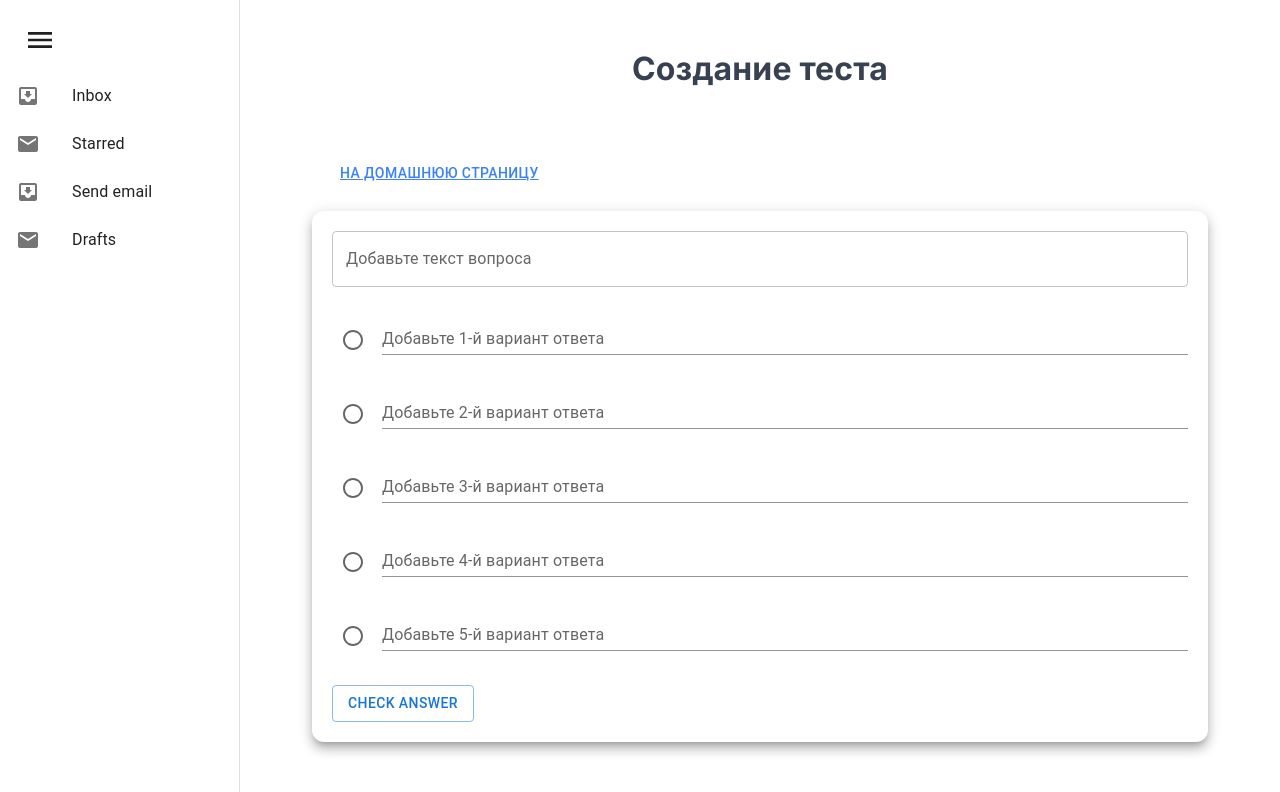
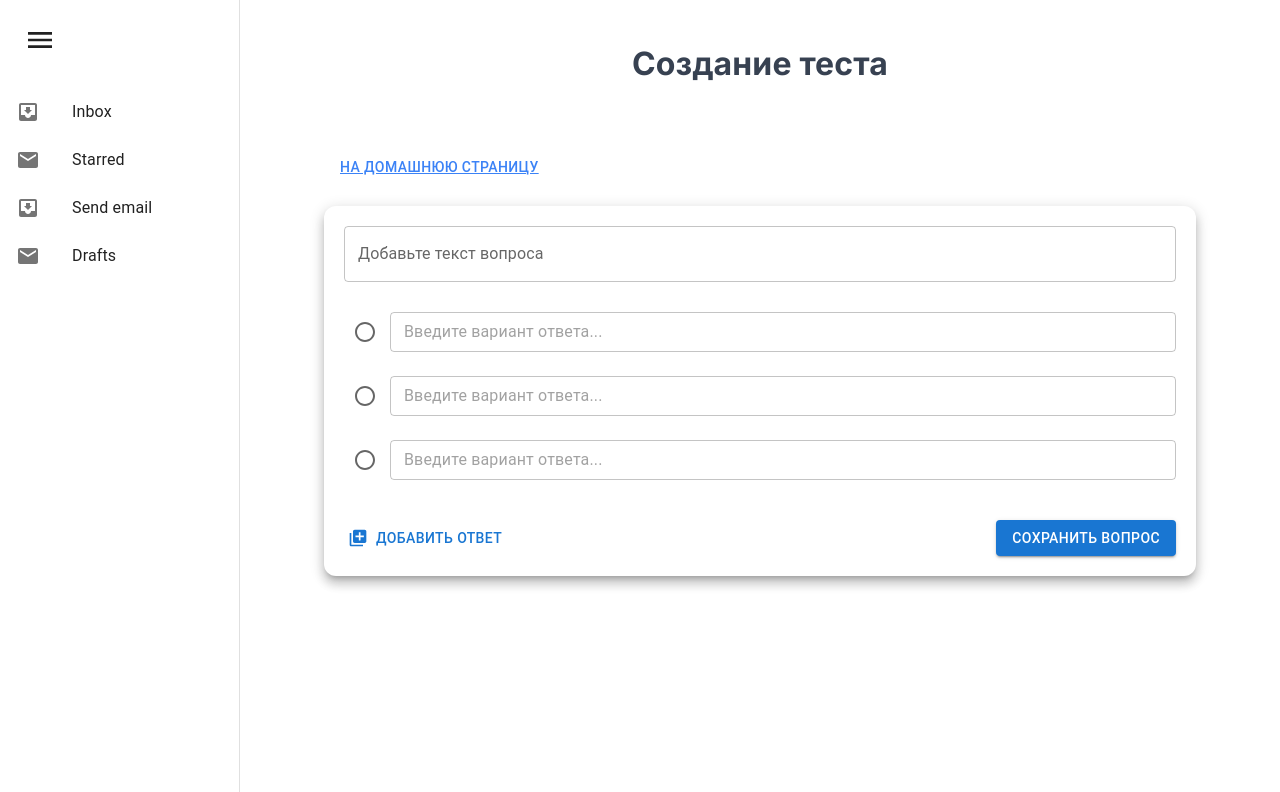
Before and after one commit to SirPeace/quizerland-v2-front, a Next.js app: page /create-quiz in a window 1280 px wide. Shown: the top 792 px of the page. Built offline with nearby package versions, Linux system fonts and the light colour scheme.

Commit message:
- добавил валидацию формы создания вопроса

```diff
--- a/src/components/CreateQuiz/CreateQuiz.tsx
+++ b/src/components/CreateQuiz/CreateQuiz.tsx
@@ -16,13 +16,14 @@ import { useState } from 'react'
 
 import GoToHomePageButton from '../Navigation/GoToHomePageButton/GoToHomePageButton'
 
-import QuizDescriptionForm from './QuizDescriptionForm/QuizDescriptionForm'
+// import QuizDescriptionForm from './QuizDescriptionForm/QuizDescriptionForm'
 import QuizQuestionForm from './QuizQuestionForm/QuizQuestionForm'
+import CreateQuizContext from './context'
 
 const drawerWidth = 240
 
 const DrawerList = (
-  <Box sx={{ mt: { sm: 8, xs: 0 } }}>
+  <Box sx={{ mt: { sm: 10, xs: 0 } }}>
     <List>
       {['Inbox', 'Starred', 'Send email', 'Drafts'].map((text, index) => (
         <ListItem key={text} disablePadding>
@@ -40,12 +41,14 @@ const DrawerList = (
 
 const CreateQuiz = (): JSX.Element => {
   const [mobileOpen, setMobileOpen] = useState(false)
+  const [activeTab, setActiveTab] = useState(1)
 
   const handleDrawerToggle = (): void => {
     setMobileOpen(!mobileOpen)
   }
 
   return (
+    <CreateQuizContext.Provider value={{ activeTab, setActiveTab }}>
       <Box className="flex h-screen">
         <Button
           onClick={handleDrawerToggle}
@@ -102,12 +105,11 @@ const CreateQuiz = (): JSX.Element => {
           component="main"
           sx={{
             flexGrow: 1,
-          p: 3,
             width: { sm: `calc(100% - ${drawerWidth}px)` },
           }}
         >
           <div className="max-w-4xl min-h-screen mx-auto">
-          <h1 className="pb-10 text-center">Создание теста</h1>
+            <h1 className="pb-10 pt-10 mt-0 text-center">Создание теста</h1>
 
             <GoToHomePageButton />
             <QuizQuestionForm />
@@ -116,6 +118,7 @@ const CreateQuiz = (): JSX.Element => {
           </div>
         </Box>
       </Box>
+    </CreateQuizContext.Provider>
   )
 }
 
--- /dev/null
+++ b/src/components/CreateQuiz/QuizQuestionForm/AnswerForm/AnswerForm.tsx
@@ -0,0 +1,41 @@
+import { Radio, TextField } from '@mui/material'
+
+import type { IAnswerTemplate } from '@/redux/createQuiz/types'
+
+import type { Dispatch, SetStateAction } from 'react'
+
+interface QuizQuestionFormProps {
+  answer: IAnswerTemplate
+  selected: number | null
+  setSelected: Dispatch<SetStateAction<number | null>>
+}
+
+export const AnswerForm = ({
+  answer,
+  selected,
+  setSelected,
+}: QuizQuestionFormProps): JSX.Element => {
+  const one = 1
+  return (
+    <div key={answer.id} className="flex w-full">
+      <Radio
+        className="mt-3 mr-2"
+        checked={answer.id === selected}
+        onClick={() => {
+          setSelected(answer.id)
+        }}
+      />
+
+      <TextField
+        type="text"
+        variant="standard"
+        label={answer.label}
+        multiline
+        fullWidth
+        className="mr-3"
+      />
+    </div>
+  )
+}
+
+export default AnswerForm
--- a/src/components/CreateQuiz/QuizQuestionForm/QuizQuestionForm.tsx
+++ b/src/components/CreateQuiz/QuizQuestionForm/QuizQuestionForm.tsx
@@ -1,124 +1,103 @@
-import { Box, Button, Card } from '@mui/material'
+'use client'
 
-import Radio from '@mui/material/Radio'
-import TextField from '@mui/material/TextField'
-import { useState } from 'react'
+import { zodResolver } from '@hookform/resolvers/zod'
+import AddToPhotosIcon from '@mui/icons-material/AddToPhotos'
+import { Box, Button, Card, TextField, Radio } from '@mui/material'
+
+import { useContext, useState } from 'react'
+
+import { useForm } from 'react-hook-form'
+
+import { useAppSelector } from '@/redux/reduxHooks'
+
+import CreateQuizContext from '../context'
+import { questionSchema, type TQuestionSchema } from '../types'
+
+// import AnswerForm from './AnswerForm/AnswerForm'
+
+import type { SubmitHandler } from 'react-hook-form'
 
 const QuizQuestionForm = (): JSX.Element => {
-  const [selected, setSelected] = useState(false)
+  const { activeTab } = useContext(CreateQuizContext)
+
+  const activeQuestion = useAppSelector(({ createQuizState }) =>
+    createQuizState.questions.find((q) => q.id === activeTab),
+  )
+  const answers = activeQuestion?.answers
+
+  const [selected, setSelected] = useState<number | null>(null)
+
+  const {
+    register,
+    handleSubmit,
+    reset,
+    formState: { errors, isSubmitting },
+  } = useForm<TQuestionSchema>({
+    resolver: zodResolver(questionSchema),
+  })
+
+  const onSubmit: SubmitHandler<TQuestionSchema> = async (
+    data,
+  ): Promise<void> => {
+    await new Promise((resolve) => setTimeout(resolve, 1000))
+    console.log(data)
+    reset()
+  }
 
   return (
-    <Card raised className="py-5 px-5 rounded-xl">
-      <Box component="form" /* onSubmit={handleSubmit(onSubmit)} */>
+    <Card raised className="py-5 px-5 rounded-xl mx-3">
+      <Box component="form" onSubmit={handleSubmit(onSubmit)}>
         <TextField
+          {...register('question')}
           label="Добавьте текст вопроса"
           type="text"
           placeholder="Пример: Первый астронавт вышедший в открытый космос?"
           fullWidth
+          multiline
+          error={errors.question !== undefined}
         />
-        <div className="flex w-full my-5">
+        <p className="mt-0.5 pl-3 text-xs text-red-600 h-4">
+          {errors.question !== undefined ? errors.question.message : ''}
+        </p>
+
+        {answers?.map((answer, i) => (
+          <div key={answer.id}>
+            <div className="flex w-full">
               <Radio
-            className="mt-3 mr-2"
-            checked={selected}
+                className="mr-1 mt-[-1px]"
+                checked={answer.id === selected}
                 onClick={() => {
-              setSelected(!selected)
+                  setSelected(answer.id)
                 }}
               />
 
               <TextField
+                {...register(`answers.${i}`)}
                 type="text"
-            variant="standard"
-            label="Добавьте 1-й вариант ответа"
+                placeholder="Введите вариант ответа..."
                 multiline
                 fullWidth
-            placeholder="Пример: Юрий Гагарин"
-            className=""
+                size="small"
+                error={errors.answers?.[i] !== undefined}
               />
             </div>
 
-        <div className="flex w-full my-5">
-          <Radio
-            className="mt-3 mr-2"
-            checked={selected}
-            onClick={() => {
-              setSelected(!selected)
-            }}
-          />
+            <p className="mt-[-1px] mb-2 pl-12 text-xs text-red-600  h-4">
+              {errors.answers?.[i] !== undefined
+                ? errors.answers?.[i]?.message
+                : ''}
+            </p>
+          </div>
+        ))}
 
-          <TextField
-            type="text"
-            variant="standard"
-            label="Добавьте 2-й вариант ответа"
-            multiline
-            fullWidth
-            placeholder="Пример: Юрий Гагарин"
-            className=""
-          />
+        <div className="flex justify-between mt-6">
+          <Button variant="text" type="button" startIcon={<AddToPhotosIcon />}>
+            Добавить ответ
+          </Button>
+          <Button variant="contained" type="submit" disabled={isSubmitting}>
+            Сохранить вопрос
+          </Button>
         </div>
-
-        <div className="flex w-full my-5">
-          <Radio
-            className="mt-3 mr-2"
-            checked={selected}
-            onClick={() => {
-              setSelected(!selected)
-            }}
-          />
-
-          <TextField
-            type="text"
-            variant="standard"
-            label="Добавьте 3-й вариант ответа"
-            multiline
-            fullWidth
-            placeholder="Пример: Юрий Гагарин"
-            className=""
-          />
-        </div>
-
-        <div className="flex w-full my-5">
-          <Radio
-            className="mt-3 mr-2"
-            checked={selected}
-            onClick={() => {
-              setSelected(!selected)
-            }}
-          />
-
-          <TextField
-            type="text"
-            variant="standard"
-            label="Добавьте 4-й вариант ответа"
-            multiline
-            fullWidth
-            placeholder="Пример: Юрий Гагарин"
-            className=""
-          />
-        </div>
-
-        <div className="flex w-full my-5">
-          <Radio
-            className="mt-3 mr-2"
-            checked={selected}
-            onClick={() => {
-              setSelected(!selected)
-            }}
-          />
-
-          <TextField
-            type="text"
-            variant="standard"
-            label="Добавьте 5-й вариант ответа"
-            multiline
-            fullWidth
-            placeholder="Пример: Юрий Гагарин"
-            className=""
-          />
-        </div>
-
-        <Button sx={{ mt: 1, mr: 1 }} type="submit" variant="outlined">
-          Check Answer
-        </Button>
       </Box>
     </Card>
   )
--- /dev/null
+++ b/src/components/CreateQuiz/context.tsx
@@ -0,0 +1,15 @@
+import { createContext } from 'react'
+
+import type { Dispatch, SetStateAction } from 'react'
+
+interface ICreateQuizContext {
+  /** `0 => описание теста | >0 => id вопроса` */
+  activeTab: number
+  setActiveTab: Dispatch<SetStateAction<number>>
+}
+const CreateQuizContext = createContext<ICreateQuizContext>({
+  activeTab: 0,
+  setActiveTab: () => {},
+})
+
+export default CreateQuizContext
--- a/src/components/CreateQuiz/types.ts
+++ b/src/components/CreateQuiz/types.ts
@@ -1,7 +1,7 @@
 import z from 'zod'
 
 export const descriptionSchema = z.object({
-  name: z
+  title: z
     .string()
     .min(1, 'Поле обязательное для заполнения!')
     .max(100, 'Название не может иметь более 100 символов!'),
@@ -11,3 +11,16 @@ export const descriptionSchema = z.object({
     .max(500, 'Описание не может иметь более 500 символов!'),
 })
 export type TDescriptionSchema = z.infer<typeof descriptionSchema>
+
+export const questionSchema = z.object({
+  question: z
+    .string()
+    .min(1, 'Поле обязательное для заполнения!')
+    .max(100, 'Вопрос не может содержать более 100 символов!'),
+  answers: z
+    .string()
+    .min(1, 'Поле обязательное для заполнения!')
+    .max(70, 'Ответ не может сдержать более 70 символов!')
+    .array(),
+})
+export type TQuestionSchema = z.infer<typeof questionSchema>
--- /dev/null
+++ b/src/redux/createQuiz/createQuizSlice.ts
@@ -0,0 +1,17 @@
+import { createSlice } from '@reduxjs/toolkit'
+
+import createQuizState from './initialState'
+
+import type { PayloadAction } from '@reduxjs/toolkit'
+
+const createQuizSlice = createSlice({
+  name: 'createQuiz',
+  initialState: createQuizState,
+  reducers: {
+    setSelectedQuestion: (state, action: PayloadAction<number>) => {},
+  },
+})
+
+export const { setSelectedQuestion } = createQuizSlice.actions
+
+export default createQuizSlice.reducer
--- /dev/null
+++ b/src/redux/createQuiz/initialState.ts
@@ -0,0 +1,29 @@
+import type { ICreateQuizState } from './types'
+
+const createQuizState: ICreateQuizState = {
+  title: '',
+  description: '',
+  questions: [
+    {
+      id: 1,
+      text: '',
+      correctAnswerId: undefined,
+      answers: [
+        {
+          id: 1,
+          text: '',
+        },
+        {
+          id: 2,
+          text: '',
+        },
+        {
+          id: 3,
+          text: '',
+        },
+      ],
+    },
+  ],
+}
+
+export default createQuizState
--- /dev/null
+++ b/src/redux/createQuiz/types.ts
@@ -0,0 +1,17 @@
+export interface ICreateQuizState {
+  title: string
+  description: string
+  questions: IQuestion[]
+}
+
+export interface IQuestion {
+  id: number
+  text: string
+  correctAnswerId?: number
+  answers: IAnswerTemplate[]
+}
+
+export interface IAnswerTemplate {
+  id: number
+  text?: string
+}
--- a/src/redux/store.ts
+++ b/src/redux/store.ts
@@ -1,11 +1,13 @@
 import { configureStore, combineReducers } from '@reduxjs/toolkit'
 
 import authReducer from './auth/authSlice'
+import createQuizReducer from './createQuiz/createQuizSlice'
 import quizReducer from './quiz/quizSlice'
 
 const rootReducer = combineReducers({
   quizState: quizReducer,
   authState: authReducer,
+  createQuizState: createQuizReducer,
 })
 
 export const store = configureStore({
```
Also changed, not shown: src/components/CreateQuiz/QuizDescriptionForm/QuizDescriptionForm.tsx (+9 -13 lines). Lines whose indentation alone changed are shown as unchanged.
